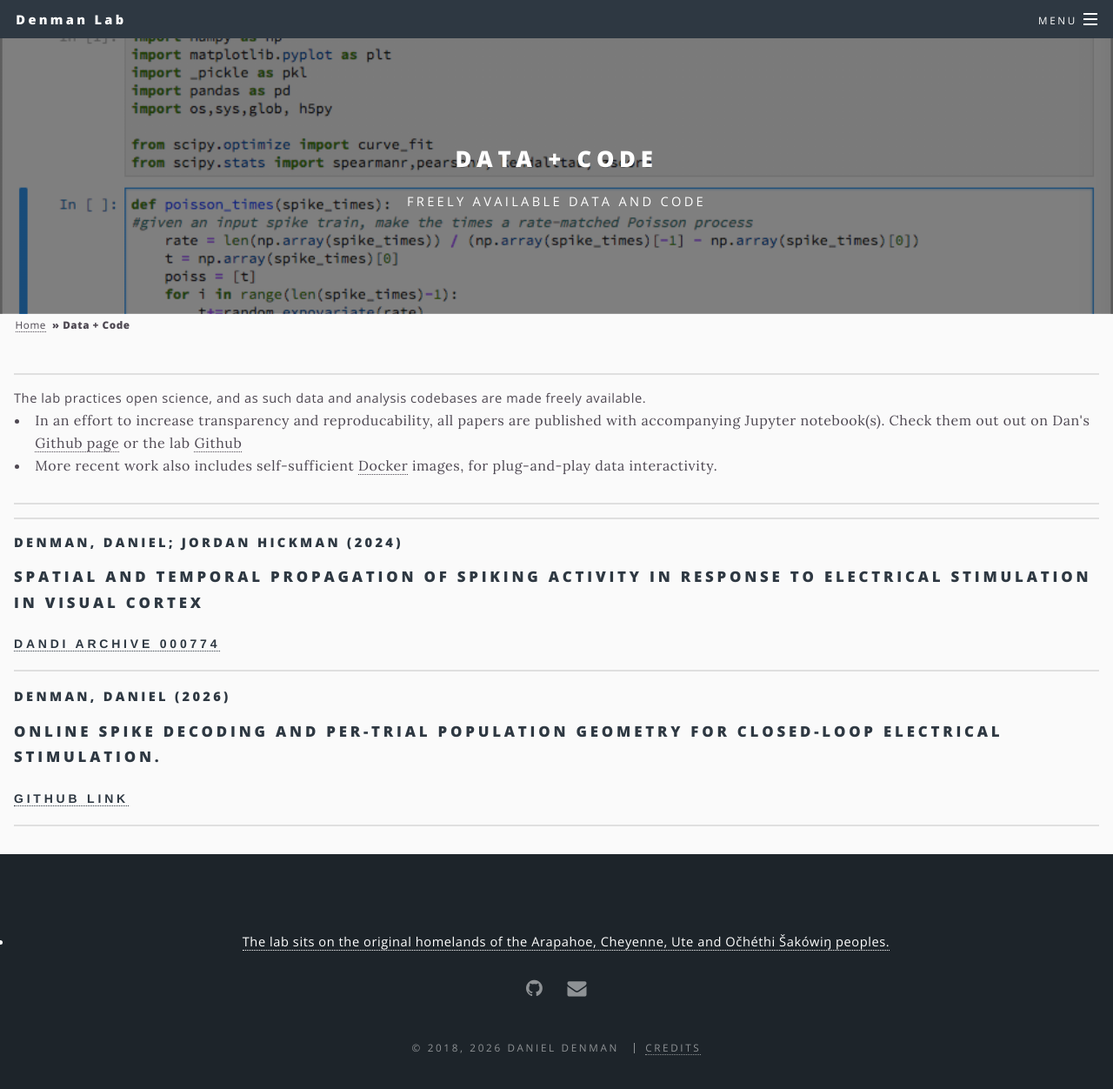
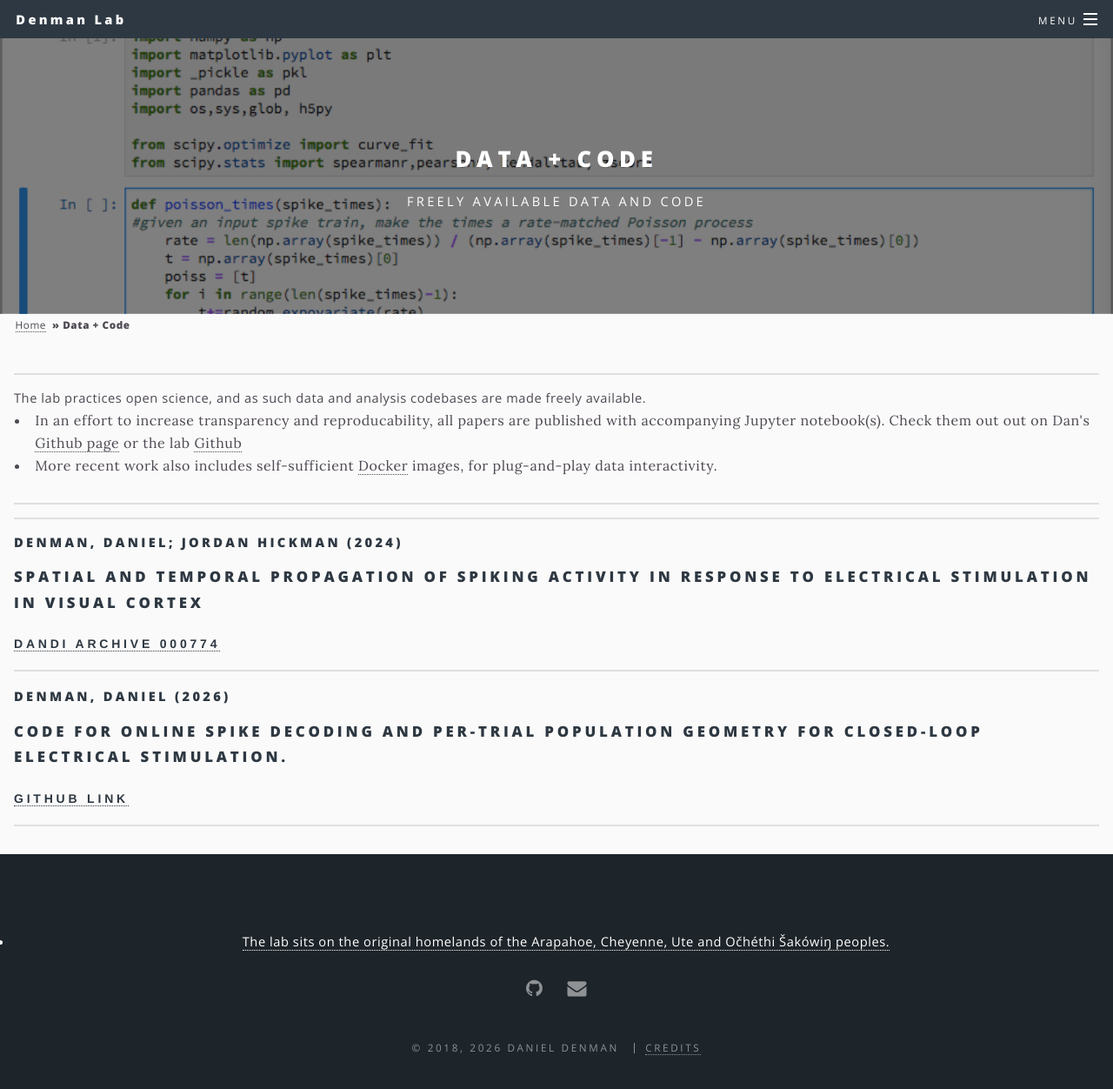
Before and after one commit to denmanlab/denmanlab.github.io, a Jekyll site: the page built from _pages/sharing.html, in a window 1280 px wide and 1299 px high. Shown: the top 1252 px of the window at 87% size. Built offline with Jekyll 4.4.1, drawn with Linux system fonts in a browser that asks for light colours.

```diff
--- a/_pages/sharing.html
+++ b/_pages/sharing.html
@@ -23,6 +23,6 @@ The lab practices open science, and as such data and analysis codebases are made
 <hr style="margin:1em 0 1em 0;" />
 
 <h4>Denman, Daniel (2026) <h4>
-<h3>Online spike decoding and per-trial population geometry for closed-loop electrical stimulation.<h3>
+<h3>Code for online spike decoding and per-trial population geometry for closed-loop electrical stimulation.<h3>
    <p2> <a href="  https://github.com/denmanlab/streamsort">Github link</a></p2>
 <hr style="margin:1em 0 1em 0;" />
```
